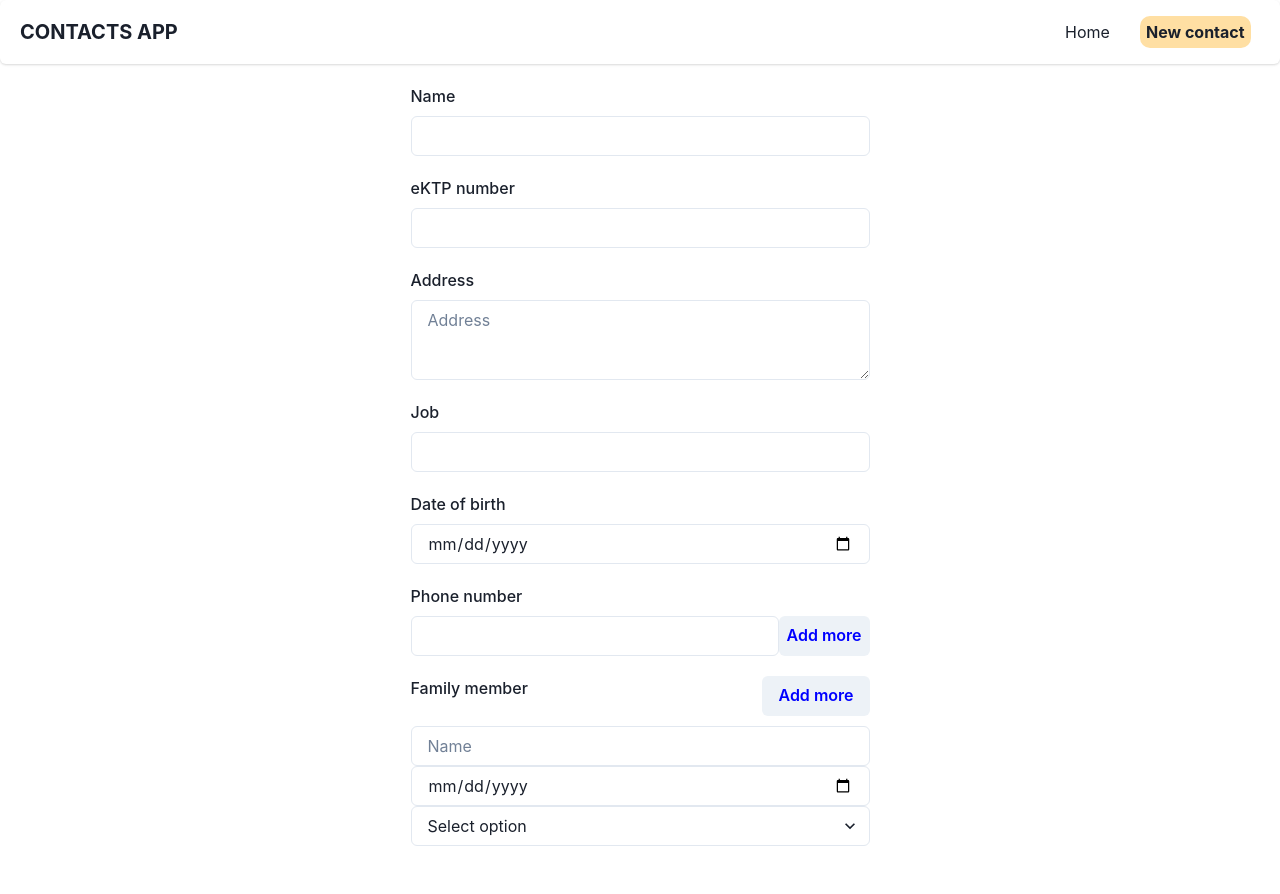
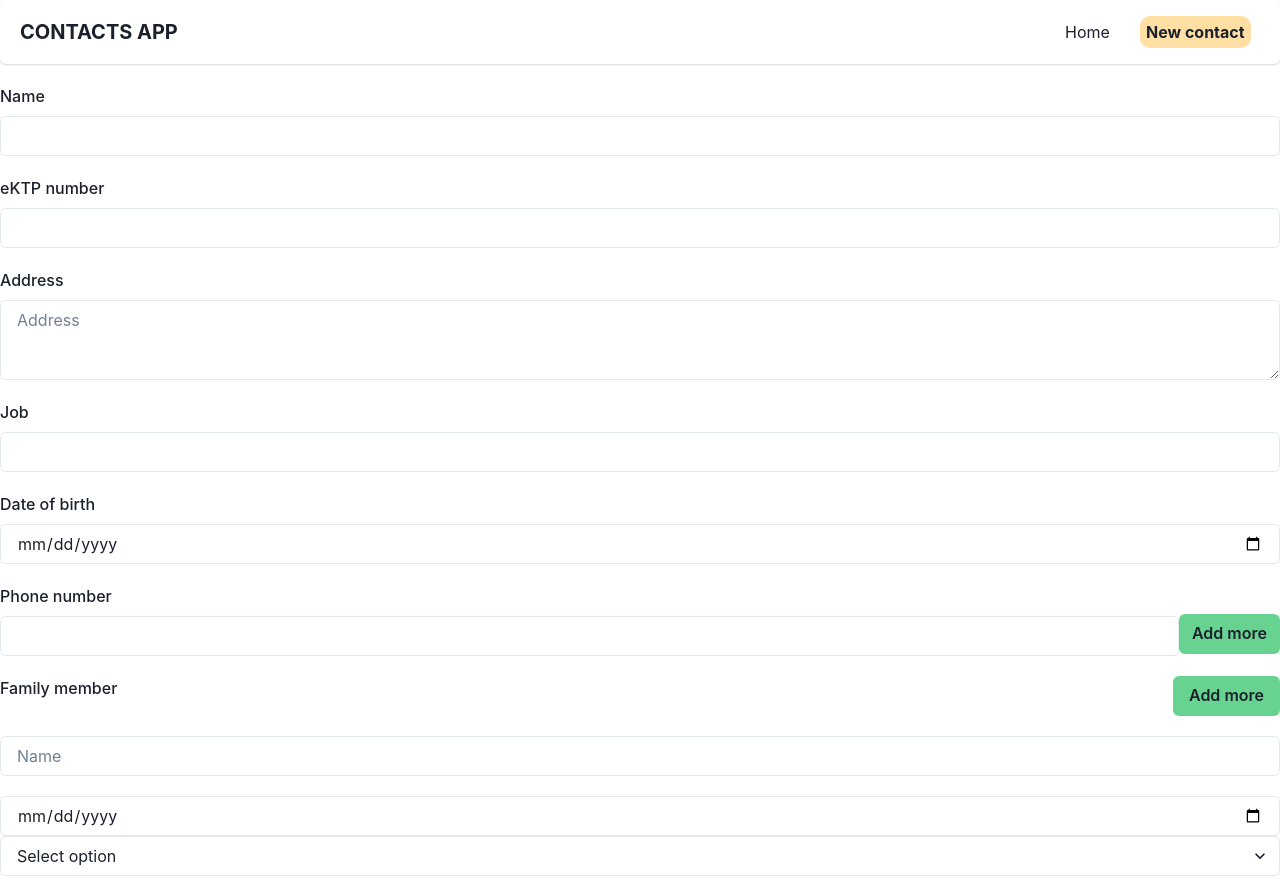
Before and after one commit to cindy2400/contacts-app-reactjs, a React (Create React App) app: page /new-contact in a window 1280 px wide. Shown: the top 894 px of the page. Built offline with nearby package versions, Linux system fonts and the light colour scheme.

Commit message:
change form input into separate component

```diff
--- a/src/components/FormContact.js
+++ b/src/components/FormContact.js
@@ -1,18 +1,15 @@
-import { Button } from "@chakra-ui/button";
-import { Center, Flex, Spacer } from "@chakra-ui/layout";
-import { Select } from "@chakra-ui/select";
-import { Textarea } from "@chakra-ui/textarea";
+import { Flex, Spacer } from "@chakra-ui/layout";
 import { useFormik } from "formik";
 import { useState } from "react";
-import { useDispatch } from "react-redux";
+import { useDispatch, useSelector } from "react-redux";
+import { useHistory } from "react-router";
 import { contactsActions } from "../store/contacts/contacts-slice";
+import ButtonForm from "./formContact/ButtonForm";
+import InputForm from "./formContact/InputForm";
+import SelectForm from "./formContact/SelectForm";
+import TextareaForm from "./formContact/TextareaForm";
 
-const {
-  FormControl,
-  FormLabel,
-  FormHelperText,
-} = require("@chakra-ui/form-control");
-const { Input } = require("@chakra-ui/input");
+const { FormControl, FormLabel } = require("@chakra-ui/form-control");
 
 const initialValues = {
   name: "",
@@ -66,9 +63,10 @@ const validate = (values) => {
 
 const FormContact = () => {
   const dispatch = useDispatch();
+  const history = useHistory();
   const [numberPhones, setNumberPhones] = useState([]);
   const [familyMemberData, setFamilyMemberData] = useState([]);
-  const status = ["Brother", "Sister", "Parent", "Child", "Spouse"];
+  const status = useSelector((state) => state.contacts.contactStatus);
 
   const handleDeleteNumberPhone = (i) => {
     const deleteNumberPhone = [...numberPhones];
@@ -119,246 +117,188 @@ const FormContact = () => {
           addedFamilyMemberData: familyMemberData,
         })
       );
+      history.push("/");
     },
   });
 
   return (
-    <Center>
-      <form w="50%" onSubmit={formik.handleSubmit}>
+    <form onSubmit={formik.handleSubmit}>
       <FormControl>
-          <FormLabel mt="20px">Name</FormLabel>
-          <Input
-            type="text"
-            name="name"
-            onChange={formik.handleChange}
+        <InputForm
+          name="Name"
+          inputType="text"
+          inputName="name"
+          handleChange={formik.handleChange}
           value={formik.values.name}
-            onBlur={formik.handleBlur}
+          handleBlur={formik.handleBlur}
+          touched={formik.touched.name}
+          errors={formik.errors.name}
         />
-          {formik.touched.name && formik.errors.name ? (
-            <FormHelperText color="red">{formik.errors.name}</FormHelperText>
-          ) : (
-            ""
-          )}
-          <FormLabel mt="20px">eKTP number</FormLabel>
-          <Input
-            type="text"
-            name="ektpNumber"
-            onChange={formik.handleChange}
+        <InputForm
+          name="eKTP number"
+          inputType="text"
+          inputName="ektpNumber"
+          handleChange={formik.handleChange}
           value={formik.values.ektpNumber}
-            onBlur={formik.handleBlur}
+          handleBlur={formik.handleBlur}
+          touched={formik.touched.ektpNumber}
+          errors={formik.errors.ektpNumber}
         />
-          {formik.touched.ektpNumber && formik.errors.ektpNumber ? (
-            <FormHelperText color="red">
-              {formik.errors.ektpNumber}
-            </FormHelperText>
-          ) : (
-            ""
-          )}
-          <FormLabel mt="20px">Address</FormLabel>
-          <Textarea
+        <TextareaForm
+          name="Address"
+          inputName="address"
           placeholder="Address"
-            name="address"
-            onChange={formik.handleChange}
+          handleChange={formik.handleChange}
           value={formik.values.address}
-            onBlur={formik.handleBlur}
+          handleBlur={formik.handleBlur}
+          touched={formik.touched.address}
+          errors={formik.errors.address}
         />
-          {formik.touched.address && formik.errors.address ? (
-            <FormHelperText color="red">{formik.errors.address}</FormHelperText>
-          ) : (
-            ""
-          )}
-          <FormLabel mt="20px">Job</FormLabel>
-          <Input
-            type="text"
-            name="job"
-            onChange={formik.handleChange}
+        <InputForm
+          name="Job"
+          inputType="text"
+          inputName="job"
+          handleChange={formik.handleChange}
           value={formik.values.job}
-            onBlur={formik.handleBlur}
+          handleBlur={formik.handleBlur}
+          touched={formik.touched.job}
+          errors={formik.errors.job}
         />
-          {formik.touched.job && formik.errors.job ? (
-            <FormHelperText color="red">{formik.errors.job}</FormHelperText>
-          ) : (
-            ""
-          )}
-          <FormLabel mt="20px">Date of birth</FormLabel>
-          <Input
-            type="date"
-            name="dateOfBirth"
-            onChange={formik.handleChange}
+        <InputForm
+          name="Date of birth"
+          inputType="date"
+          inputName="dateOfBirth"
+          handleChange={formik.handleChange}
           value={formik.values.dateOfBirth}
-            onBlur={formik.handleBlur}
+          handleBlur={formik.handleBlur}
+          touched={formik.touched.dateOfBirth}
+          errors={formik.errors.dateOfBirth}
         />
-          {formik.touched.dateOfBirth && formik.errors.dateOfBirth ? (
-            <FormHelperText color="red">
-              {formik.errors.dateOfBirth}
-            </FormHelperText>
-          ) : (
-            ""
-          )}
-          <FormLabel mt="20px">Phone number</FormLabel>
         <Flex>
-            <Input
-              type="text"
-              name="phoneNumber"
-              onChange={formik.handleChange}
+          <InputForm
+            name="Phone number"
+            inputType="text"
+            inputName="phoneNumber"
+            handleChange={formik.handleChange}
             value={formik.values.phoneNumber}
-              onBlur={formik.handleBlur}
+            handleBlur={formik.handleBlur}
+            touched={formik.touched.phoneNumber}
+            errors={formik.errors.phoneNumber}
           />
-            <Button color="blue" onClick={handleAddNumberPhone}>
-              Add more
-            </Button>
+          <ButtonForm
+            marginTop="50px"
+            backgroundColor="green.300"
+            onClick={handleAddNumberPhone}
+            name="Add more"
+          />
         </Flex>
-          {formik.touched.phoneNumber && formik.errors.phoneNumber ? (
-            <FormHelperText color="red">
-              {formik.errors.phoneNumber}
-            </FormHelperText>
-          ) : (
-            ""
-          )}
-
-          {/* -------------------------------------- */}
 
         {numberPhones.map((number, i) => {
           return (
             <div key={i}>
               <Flex>
-                  <Input
-                    mt="10px"
-                    type="text"
-                    name="phoneNumber"
+                <InputForm
+                  inputType="text"
+                  inputName="phoneNumber"
                   placeholder="Phone number"
-                    onChange={(e) => handleChangeNumberPhone(e, i)}
+                  handleChange={(e) => handleChangeNumberPhone(e, i)}
                   value={numberPhones[i]}
-                    onBlur={formik.handleBlur}
                 />
-                  <Button
-                    mt="10px"
-                    color="red"
+                <ButtonForm
+                  marginTop="20px"
+                  backgroundColor="red.400"
                   onClick={() => handleDeleteNumberPhone(i)}
-                  >
-                    X
-                  </Button>
+                  name="X"
+                />
               </Flex>
             </div>
           );
         })}
 
-          {/* -------------------------------------------- */}
-
         <Flex mt="20px" mb="10px">
           <FormLabel>Family member</FormLabel>
           <Spacer />
-            <Button color="blue" onClick={handleAddFamilyMemberData}>
-              Add more
-            </Button>
+          <ButtonForm
+            backgroundColor="green.300"
+            onClick={handleAddFamilyMemberData}
+            name="Add more"
+          />
         </Flex>
 
-          <Input
-            type="text"
-            name="familyMemberName"
+        <InputForm
+          inputType="text"
+          inputName="familyMemberName"
           placeholder="Name"
-            onChange={formik.handleChange}
+          handleChange={formik.handleChange}
           value={formik.values.familyMemberName}
-            onBlur={formik.handleBlur}
+          handleBlur={formik.handleBlur}
+          touched={formik.touched.familyMemberName}
+          errors={formik.errors.familyMemberName}
         />
-          {formik.touched.familyMemberName && formik.errors.familyMemberName ? (
-            <FormHelperText color="red">
-              {formik.errors.familyMemberName}
-            </FormHelperText>
-          ) : (
-            ""
-          )}
-          <Input
-            type="date"
-            name="familyMemberDateOfBirth"
+        <InputForm
+          inputType="date"
+          inputName="familyMemberDateOfBirth"
           placeholder="Date of birth"
-            onChange={formik.handleChange}
+          handleChange={formik.handleChange}
           value={formik.values.familyMemberDateOfBirth}
-            onBlur={formik.handleBlur}
+          handleBlur={formik.handleBlur}
+          touched={formik.touched.familyMemberDateOfBirth}
+          errors={formik.errors.familyMemberDateOfBirth}
         />
-          {formik.touched.familyMemberDateOfBirth &&
-          formik.errors.familyMemberDateOfBirth ? (
-            <FormHelperText color="red">
-              {formik.errors.familyMemberDateOfBirth}
-            </FormHelperText>
-          ) : (
-            ""
-          )}
-          <Select
+
+        <SelectForm
           placeholder="Select option"
-            name="familyMemberStatus"
-            onChange={formik.handleChange}
+          inputName="familyMemberStatus"
+          handleChange={formik.handleChange}
+          status={status}
           value={formik.values.familyMemberStatus}
-            onBlur={formik.handleBlur}
-          >
-            {status.map((sts) => {
-              return (
-                <option key={sts} value={sts}>
-                  {sts}
-                </option>
-              );
-            })}
-          </Select>
-          {formik.touched.familyMemberStatus &&
-          formik.errors.familyMemberStatus ? (
-            <FormHelperText color="red">
-              {formik.errors.familyMemberStatus}
-            </FormHelperText>
-          ) : (
-            ""
-          )}
-
-          {/* --------------------------------------------------------------- */}
+          handleBlur={formik.handleBlur}
+          touched={formik.touched.familyMemberStatus}
+          errors={formik.errors.familyMemberStatus}
+        />
 
         {familyMemberData.map((data, i) => {
           return (
             <div key={i}>
-                <Input
-                  mt="20px"
-                  type="text"
-                  name="familyMemberName"
+              <InputForm
+                inputType="text"
+                inputName="familyMemberName"
                 placeholder="Name"
-                  onChange={(e) => handleChangeFamilyMemberData(e, i)}
+                handleChange={(e) => handleChangeFamilyMemberData(e, i)}
               />
-                <Input
-                  type="date"
-                  name="familyMemberDateOfBirth"
+              <InputForm
+                inputType="date"
+                inputName="familyMemberDateOfBirth"
                 placeholder="Date of birth"
-                  onChange={(e) => handleChangeFamilyMemberData(e, i)}
+                handleChange={(e) => handleChangeFamilyMemberData(e, i)}
               />
-                <Select
+              <SelectForm
                 placeholder="Select option"
-                  name="familyMemberStatus"
+                inputName="familyMemberStatus"
+                handleChange={(e) => handleChangeFamilyMemberData(e, i)}
+                status={status}
                 value={familyMemberData[i].familyMemberStatus}
-                  onChange={(e) => handleChangeFamilyMemberData(e, i)}
-                >
-                  {status.map((sts) => {
-                    return (
-                      <option key={sts} value={sts}>
-                        {sts}
-                      </option>
-                    );
-                  })}
-                </Select>
-                <Button
-                  w="full"
-                  color="red"
+              />
+              <ButtonForm
+                width="full"
+                backgroundColor="red.400"
                 onClick={() => handleDeleteFamilyMemberData(i)}
-                >
-                  Delete
-                </Button>
+                name="Delete"
+              />
             </div>
           );
         })}
 
-          {/* --------------------------------------------------------------- */}
-
-          <Button w="full" colorScheme="teal" mt="50px" mb="50px" type="submit">
-            Submit
-          </Button>
+        <ButtonForm
+          marginTop="50px"
+          marginBottom="50px"
+          type="submit"
+          width="full"
+          colorScheme="teal"
+          name="Submit"
+        />
       </FormControl>
     </form>
-    </Center>
   );
 };
 
--- /dev/null
+++ b/src/components/formContact/ButtonForm.js
@@ -0,0 +1,28 @@
+import { Button } from "@chakra-ui/button";
+
+const ButtonForm = ({
+  width,
+  type,
+  marginTop,
+  marginBottom,
+  backgroundColor,
+  colorScheme,
+  onClick,
+  name,
+}) => {
+  return (
+    <Button
+      w={width}
+      type={type}
+      mt={marginTop}
+      mb={marginBottom}
+      colorScheme={colorScheme}
+      backgroundColor={backgroundColor}
+      onClick={onClick}
+    >
+      {name}
+    </Button>
+  );
+};
+
+export default ButtonForm;
--- /dev/null
+++ b/src/components/formContact/InputForm.js
@@ -0,0 +1,41 @@
+import {
+  FormControl,
+  FormHelperText,
+  FormLabel,
+} from "@chakra-ui/form-control";
+import { Input } from "@chakra-ui/input";
+
+const InputForm = ({
+  name,
+  inputType,
+  inputName,
+  placeholder,
+  handleChange,
+  value,
+  handleBlur,
+  touched,
+  errors,
+}) => {
+  return (
+    <>
+      <FormControl>
+        <FormLabel mt="20px">{name}</FormLabel>
+        <Input
+          type={inputType}
+          name={inputName}
+          placeholder={placeholder}
+          onChange={handleChange}
+          value={value}
+          onBlur={handleBlur}
+        />
+        {touched && errors ? (
+          <FormHelperText color="red">{errors}</FormHelperText>
+        ) : (
+          ""
+        )}
+      </FormControl>
+    </>
+  );
+};
+
+export default InputForm;
--- /dev/null
+++ b/src/components/formContact/SelectForm.js
@@ -0,0 +1,42 @@
+import { FormControl, FormHelperText } from "@chakra-ui/form-control";
+import { Select } from "@chakra-ui/select";
+
+const SelectForm = ({
+  inputName,
+  placeholder,
+  handleChange,
+  value,
+  handleBlur,
+  touched,
+  errors,
+  status,
+}) => {
+  return (
+    <>
+      <FormControl>
+        <Select
+          placeholder={placeholder}
+          name={inputName}
+          onChange={handleChange}
+          value={value}
+          onBlur={handleBlur}
+        >
+          {status.map((sts) => {
+            return (
+              <option key={sts} value={sts}>
+                {sts}
+              </option>
+            );
+          })}
+        </Select>
+        {touched && errors ? (
+          <FormHelperText color="red">{errors}</FormHelperText>
+        ) : (
+          ""
+        )}
+      </FormControl>
+    </>
+  );
+};
+
+export default SelectForm;
--- /dev/null
+++ b/src/components/formContact/TextareaForm.js
@@ -0,0 +1,39 @@
+import {
+  FormControl,
+  FormHelperText,
+  FormLabel,
+} from "@chakra-ui/form-control";
+import { Textarea } from "@chakra-ui/textarea";
+
+const TextareaForm = ({
+  name,
+  inputName,
+  placeholder,
+  handleChange,
+  value,
+  handleBlur,
+  touched,
+  errors,
+}) => {
+  return (
+    <>
+      <FormControl>
+        <FormLabel mt="20px">{name}</FormLabel>
+        <Textarea
+          placeholder={placeholder}
+          name={inputName}
+          onChange={handleChange}
+          value={value}
+          onBlur={handleBlur}
+        />
+        {touched && errors ? (
+          <FormHelperText color="red">{errors}</FormHelperText>
+        ) : (
+          ""
+        )}
+      </FormControl>
+    </>
+  );
+};
+
+export default TextareaForm;
```
Lines whose indentation alone changed are shown as unchanged.
